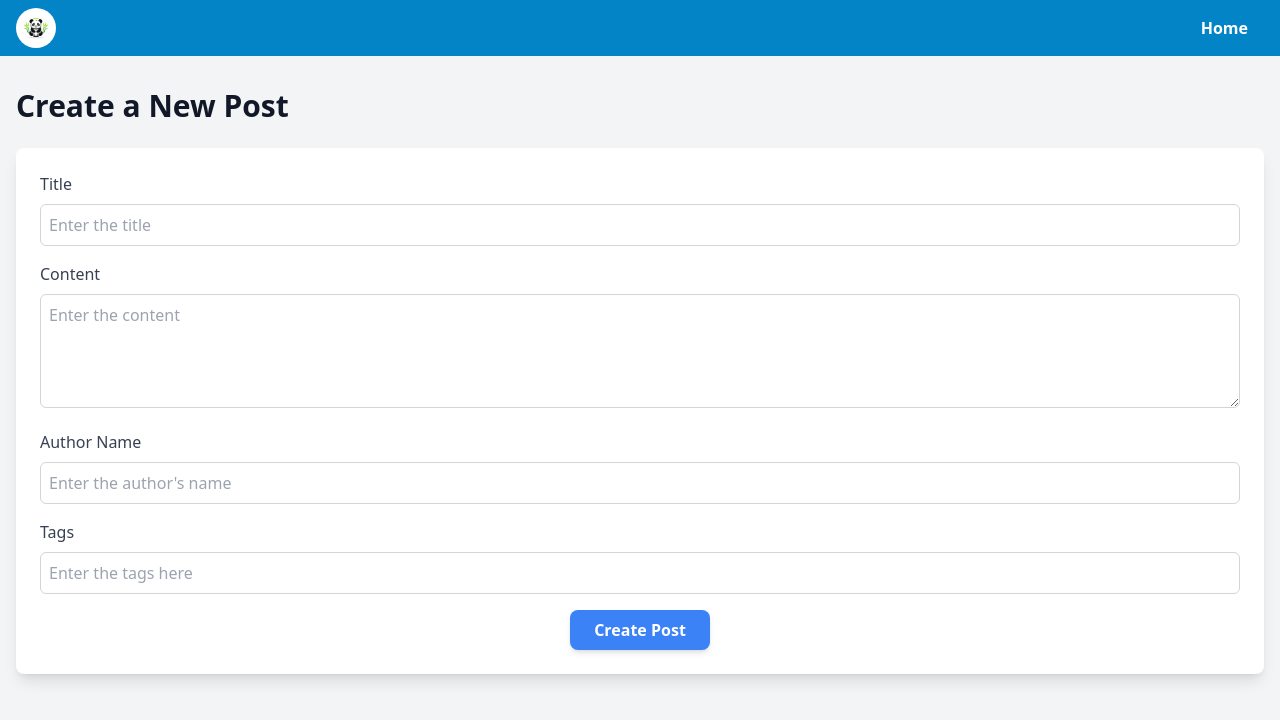
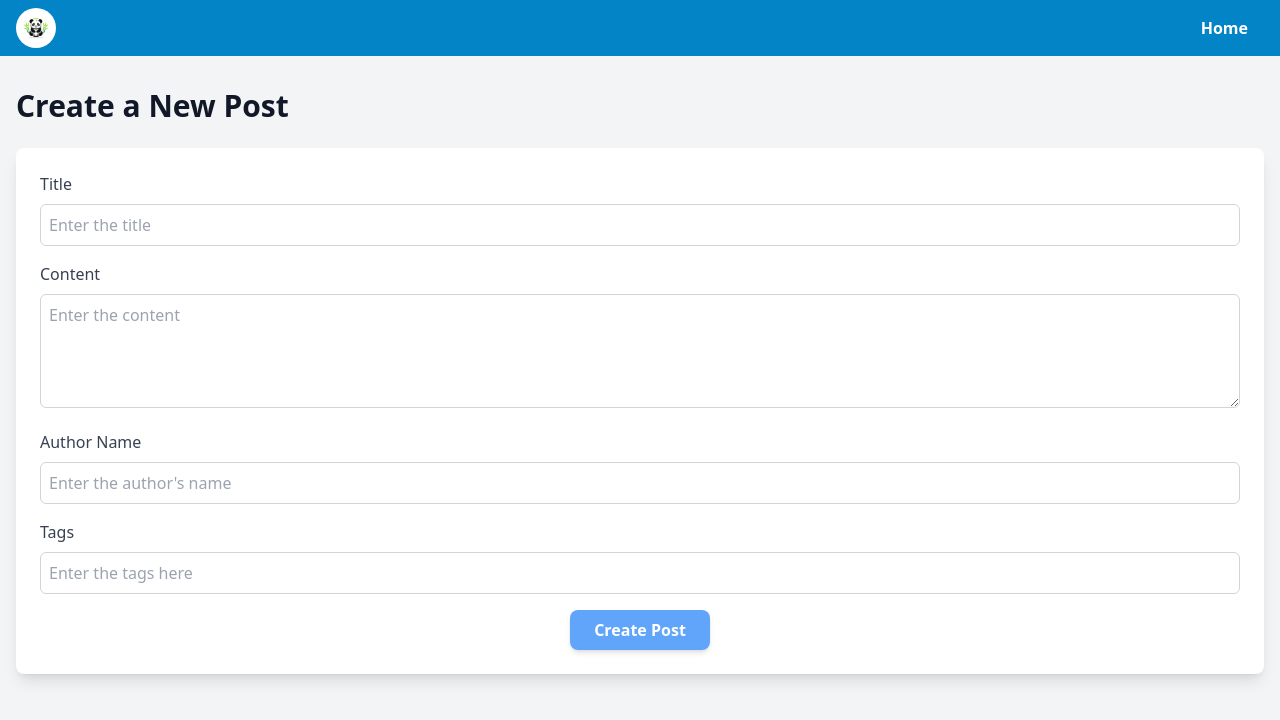
Before and after one commit to ISaak741/Vue-Post, a Vue app: page /posts/add in a window 1280 px wide. Shown: the top 720 px of the page. Built offline with nearby package versions, Linux system fonts and the light colour scheme.

Commit message:
Refactor AddPost & Home

```diff
--- a/src/views/AddPostView.vue
+++ b/src/views/AddPostView.vue
@@ -105,7 +105,7 @@ const submitForm = () => {
                 <!-- Submit Button -->
                 <div class="text-center">
                     <button type="submit" v-bind:disabled="!allowSubmit"
-                        v-bind:class="[allowSubmit == false ? 'cursor-not-allowed bg-blue-400' : 'hover:bg-blue-600 focus:outline-none focus:ring-2 focus:ring-blue-500 focus:ring-opacity-75', 'px-6 py-2 bg-blue-500 text-white font-semibold rounded-lg shadow-md']">
+                        v-bind:class="[allowSubmit == false ? 'cursor-not-allowed bg-blue-400' : 'hover:bg-blue-600 focus:outline-none focus:ring-2 focus:ring-blue-500 focus:ring-opacity-75', 'px-6 py-2 text-white font-semibold rounded-lg shadow-md']">
                         Create Post
                     </button>
                 </div>
--- a/src/views/HomeView.vue
+++ b/src/views/HomeView.vue
@@ -4,7 +4,7 @@ import axios from 'axios';
 import Post from '@/components/Post.vue';
 
 const posts = ref([])
-const initialPostLimit = ref(3)
+const initialPostLimit = ref(0)
 
 const showMorePosts = () => {
     if (initialPostLimit.value + 3 > posts.value.length)
@@ -23,6 +23,7 @@ const numbers = computed(() => {
 
 axios.get('http://127.0.0.1:7000/posts').then(response => {
     posts.value = response.data
+    initialPostLimit.value = (posts.value.length > 3) ? 3 : posts.value.length
 })
 
 
```
